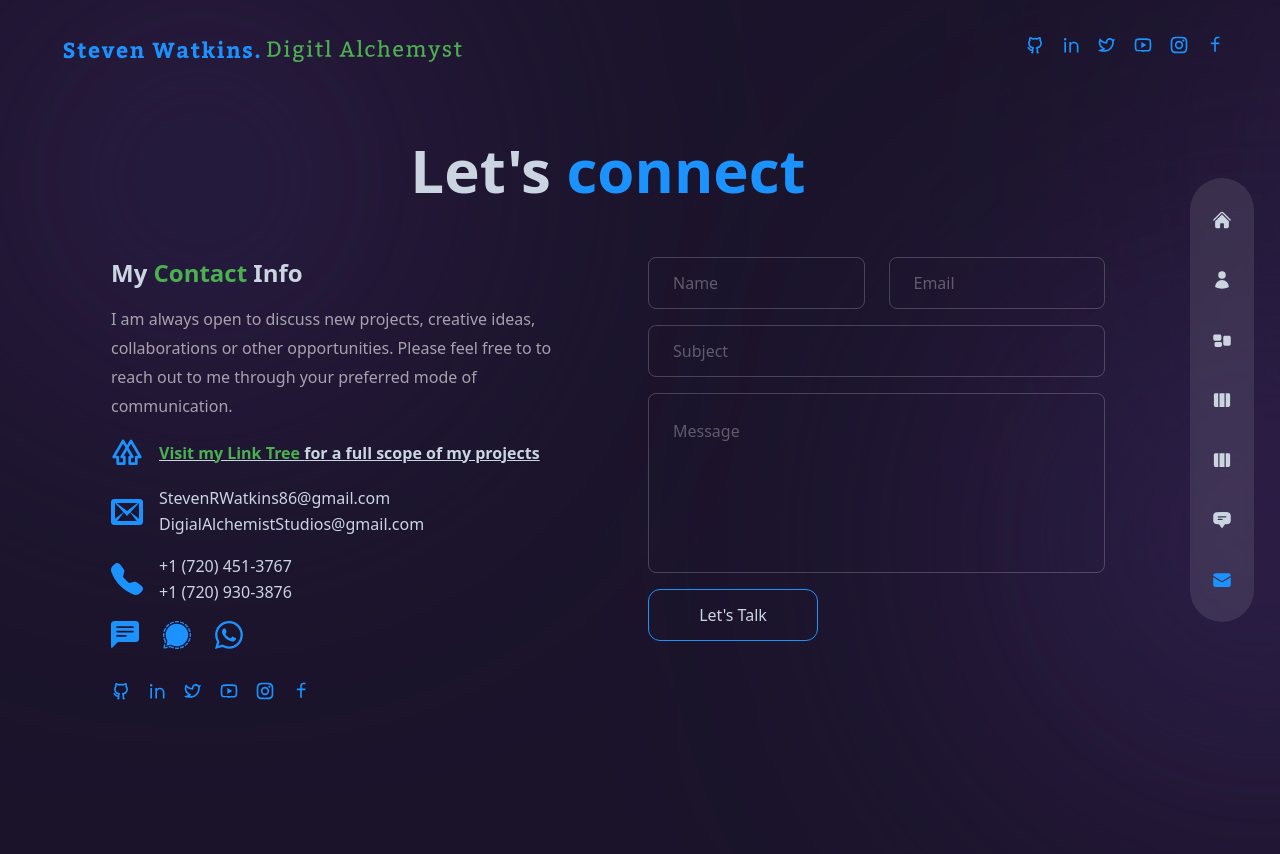
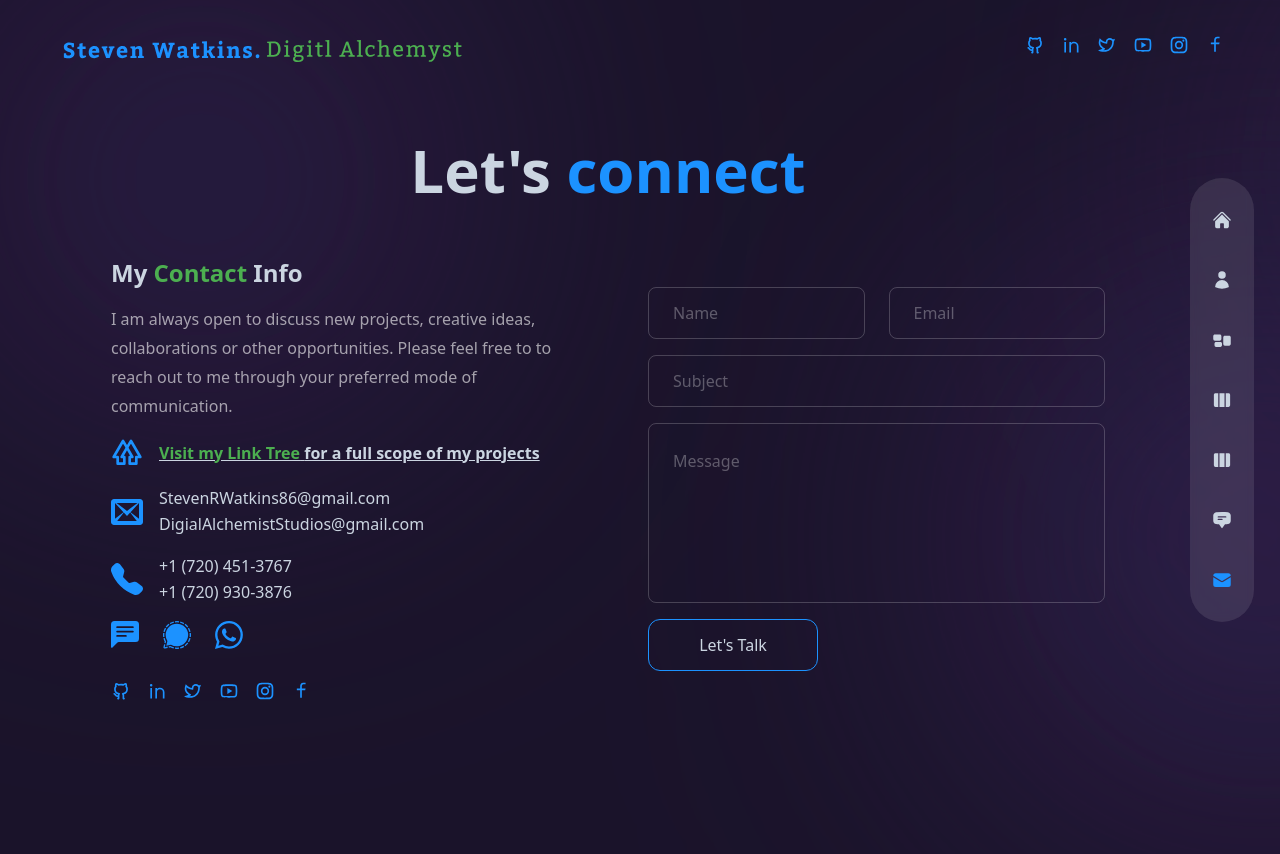
Before and after one commit to Digitl-Alchemyst/digitl-alchemyst-portfolio, a Next.js app: page /contact in a window 1280 px wide. Shown: the top 854 px of the page. Built offline with nearby package versions, Linux system fonts and the light colour scheme.

Commit message:
Styling Update

```diff
--- a/src/pages/contact/index.js
+++ b/src/pages/contact/index.js
@@ -64,7 +64,7 @@ const Contact = () => {
               >
                 Let&apos;s <span className='text-accent'>connect</span>
               </motion.h1>
-              <div className='flex flex-col xl:flex-row xl:gap-x-16'>
+              <div className='flex flex-col xl:flex-row xl:gap-x-16 items-center'>
                 {/* Info & Buttons */}
                 <motion.div
                   className='mx-auto mb-6 flex w-full flex-1 flex-col items-start gap-y-4 xl:mb-0 xl:mr-4'
```
